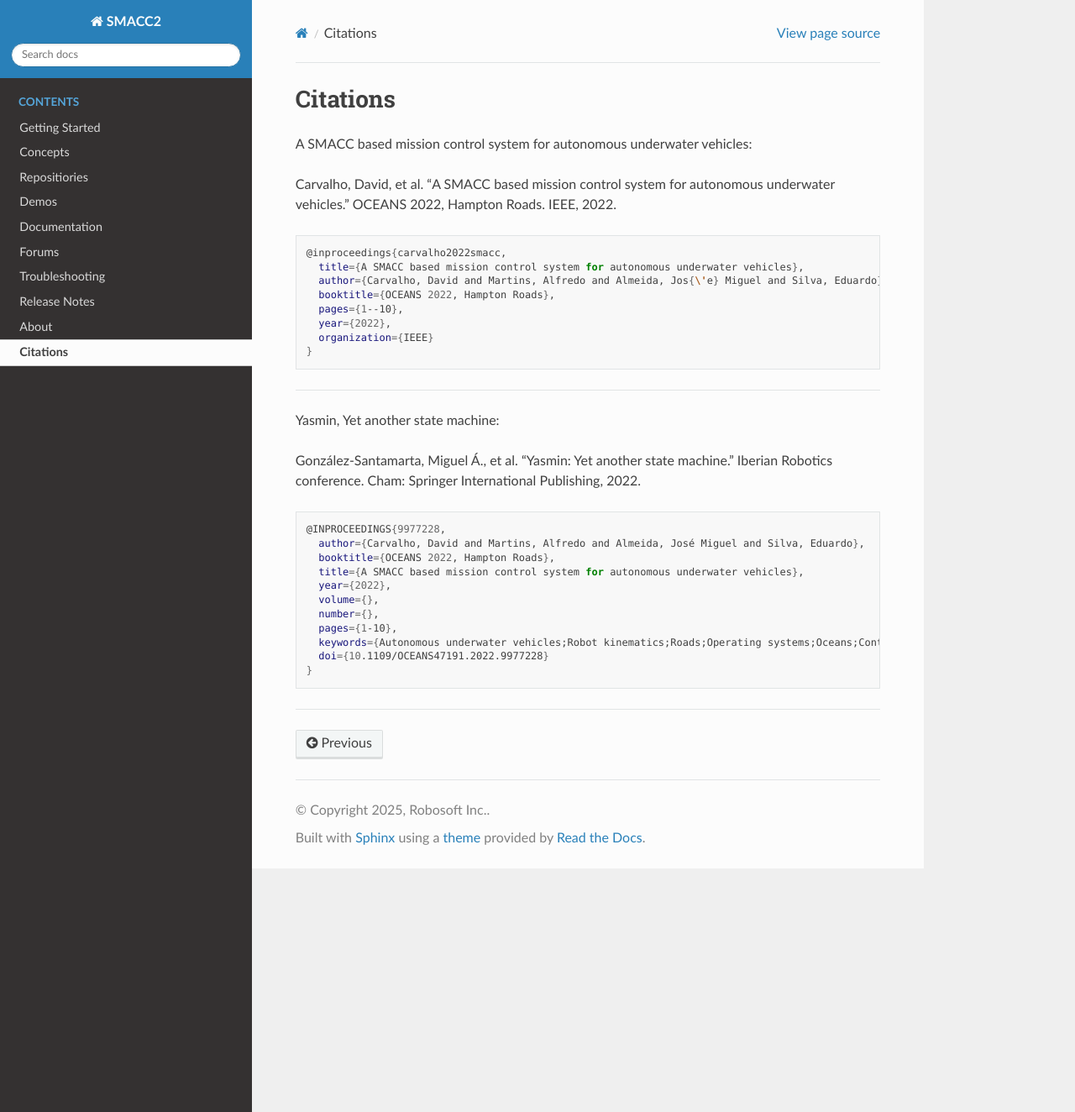
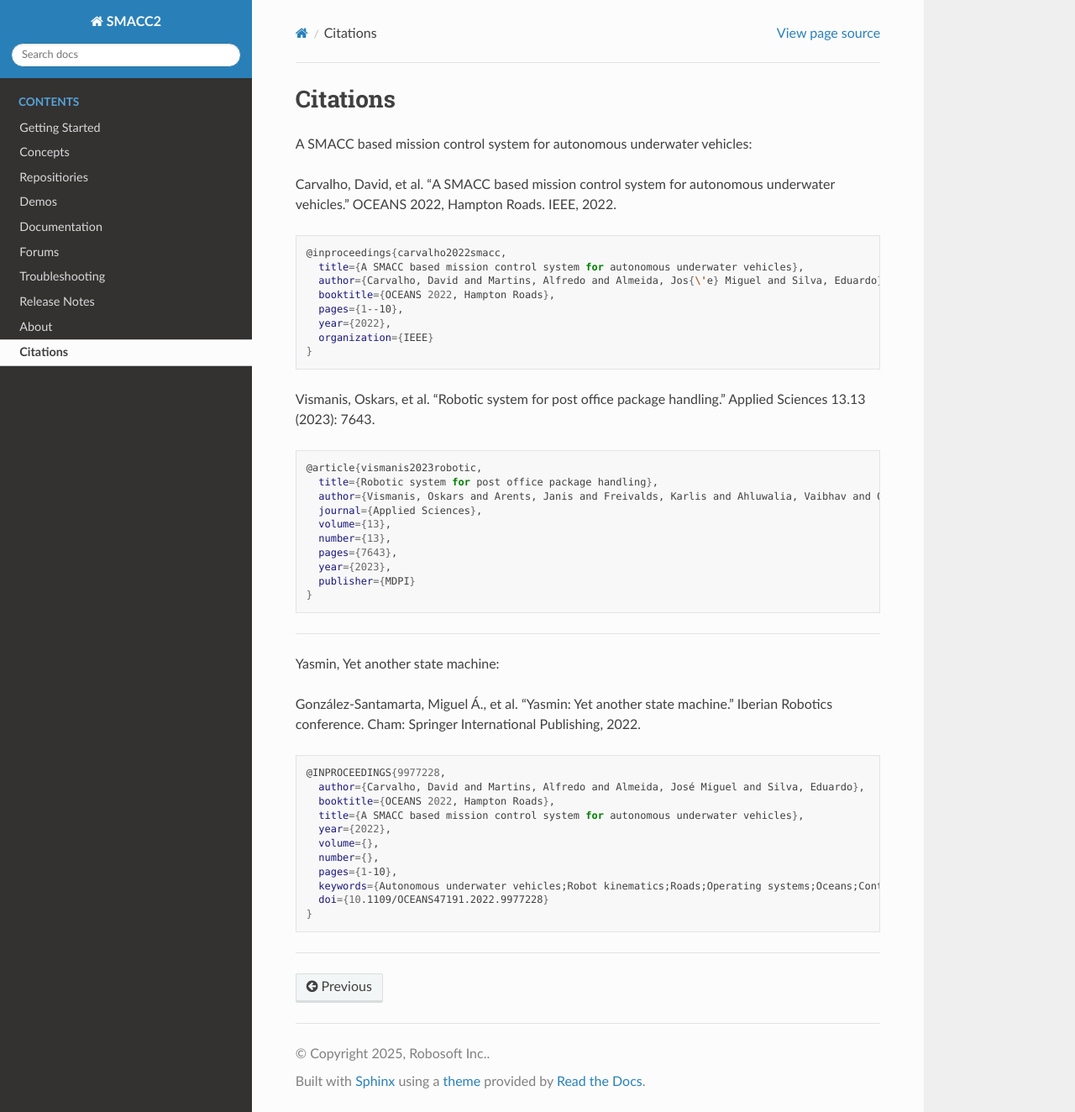
Before and after one commit to robosoft-ai/smacc2_docs, a Sphinx documentation site: the page built from docs/source/citations.rst, in a window 1280 px wide and 1324 px high. Shown: the whole window at 84% size. Built offline with Sphinx 7.4.7 and the Read the Docs theme 3.1.0, drawn with Linux system fonts in a browser that asks for light colours.

Commit message:
Update citations.rst

```diff
--- a/docs/source/citations.rst
+++ b/docs/source/citations.rst
@@ -14,6 +14,24 @@
      pages={1--10},
      year={2022},
      organization={IEEE}
+   }
+
+-----
+Robotic system for post office package handling:
+
+Vismanis, Oskars, et al. "Robotic system for post office package handling." Applied Sciences 13.13 (2023): 7643.
+
+.. code-block:: bash
+
+   @article{vismanis2023robotic,
+     title={Robotic system for post office package handling},
+     author={Vismanis, Oskars and Arents, Janis and Freivalds, Karlis and Ahluwalia, Vaibhav and Ozols, Kaspars},
+     journal={Applied Sciences},
+     volume={13},
+     number={13},
+     pages={7643},
+     year={2023},
+     publisher={MDPI}
    }
 
 -----
```
